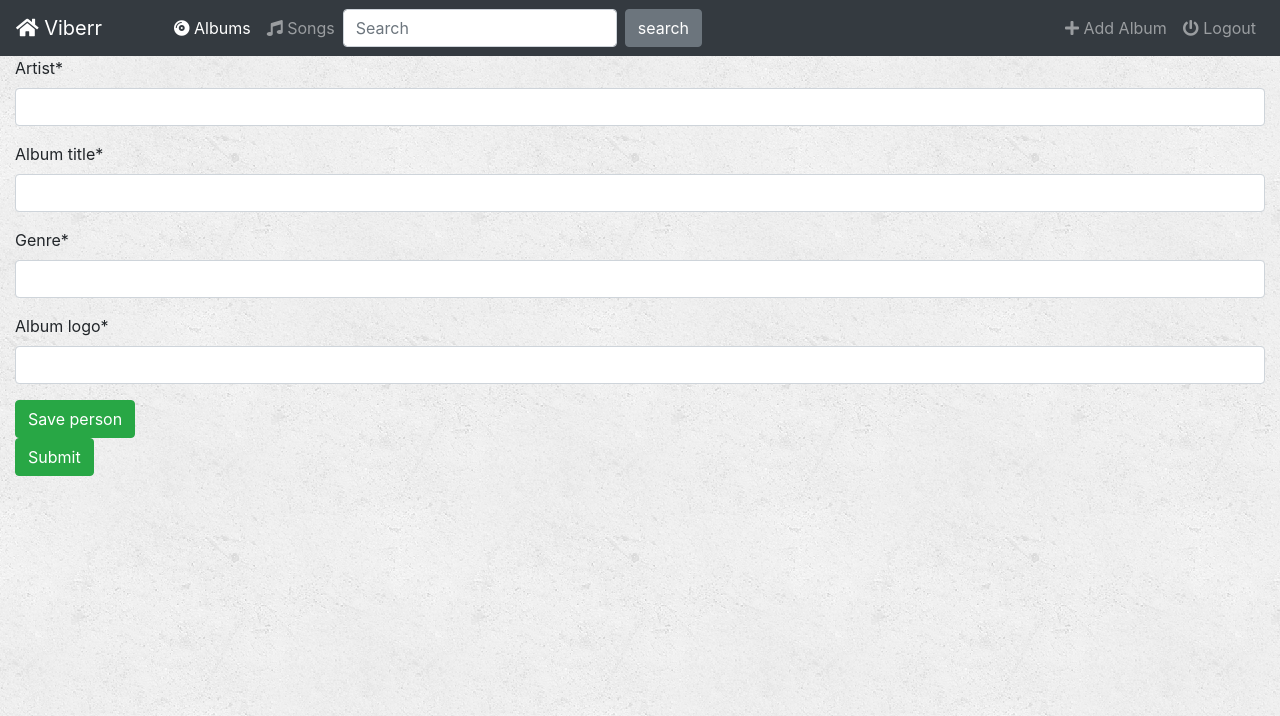
After one commit to piash222/music-library, a Django app: page /music/album/add/ in a window 1280 px wide. The commit adds this page. Shown: the top 716 px of the page. Run offline with Django 3.2, Linux system fonts and the light colour scheme; some libraries are stand-ins or nearby versions.

Commit message:
add album feature added

```diff
--- a/music/models.py
+++ b/music/models.py
@@ -1,4 +1,5 @@
 from django.db import models
+from django.urls import reverse
 
 # Create your models here.
 
@@ -8,6 +9,9 @@ class Album(models.Model):
     album_title = models.CharField(max_length=500)
     genre = models.CharField(max_length=100)
     album_logo = models.CharField(max_length=1000)
+
+    def get_absolute_url(self):
+        return reverse('music:detail', kwargs={'pk': self.id})
 
     def __str__(self):
         return self.album_title + ' - ' + self.artist
--- a/music/urls.py
+++ b/music/urls.py
@@ -9,6 +9,7 @@ urlpatterns = [
 
     # /music/id/
     path("<pk>/", views.DetailView.as_view(), name="detail"),
+    path('album/add/', views.AlbumCreate.as_view(), name="album-add")
 
 
 ]
--- a/music/views.py
+++ b/music/views.py
@@ -1,15 +1,21 @@
-from django.views import generic
+from django.views.generic import ListView, DetailView, CreateView, UpdateView, DeleteView
 from .models import Album
 
 
-class IndexView(generic.ListView):
+class IndexView(ListView):
     template_name = 'music/index.html'
     context_object_name = "all_albums"
+    queryset = Album.objects.all()
 
-    def get_queryset(self):
-        return Album.objects.all()
+    # def get_queryset(self):
+    #     return Album.objects.all()
 
 
-class DetailView(generic.DetailView):
+class DetailView(DetailView):
     model = Album
     template_name = 'music/detail.html'
+
+
+class AlbumCreate(CreateView):
+    model = Album
+    fields = ['artist', 'album_title', 'genre', 'album_logo']
--- /dev/null
+++ b/templates/music/album_form.html
@@ -0,0 +1,12 @@
+{% extends 'music/base.html' %}
+
+{% block body %}
+    <form action="" method="post" enctype="multipart/form-data">
+        {% csrf_token %}
+        {% include 'music/form_template.html' %}
+
+        <button type="submit" class="btn btn-success">Submit</button>
+
+    </form>
+
+{% endblock body %}
--- a/templates/music/base.html
+++ b/templates/music/base.html
@@ -38,7 +38,7 @@
             </form>
             <div class="navbar-nav ml-auto">
 
-            <a href="#" class="nav-item nav-link"><i class="fas fa-plus"></i> Add Album</a>
+            <a href="{% url 'music:album-add' %}" class="nav-item nav-link"><i class="fas fa-plus"></i> Add Album</a>
             <a href="#" class="nav-item nav-link"><i class="fas fa-power-off "></i> Logout</a>
             </div>
 
--- /dev/null
+++ b/templates/music/form_template.html
@@ -0,0 +1,7 @@
+{% load crispy_forms_tags %}
+  <form method="post" novalidate>
+    {% csrf_token %}
+    {{ form | crispy }}
+    <button type="submit" class="btn btn-success">Save person</button>
+
+  </form>
--- a/website2/settings.py
+++ b/website2/settings.py
@@ -31,6 +31,7 @@ ALLOWED_HOSTS = []
 # Application definition
 
 INSTALLED_APPS = [
+    'crispy_forms',
     'django.contrib.admin',
     'django.contrib.auth',
     'django.contrib.contenttypes',
@@ -39,6 +40,8 @@ INSTALLED_APPS = [
     'django.contrib.staticfiles',
     'music.apps.MusicConfig',
 ]
+
+CRISPY_TEMPLATE_PACK = 'bootstrap4'
 
 MIDDLEWARE = [
     'django.middleware.security.SecurityMiddleware',
```
Also changed, not shown: 2 other files.
